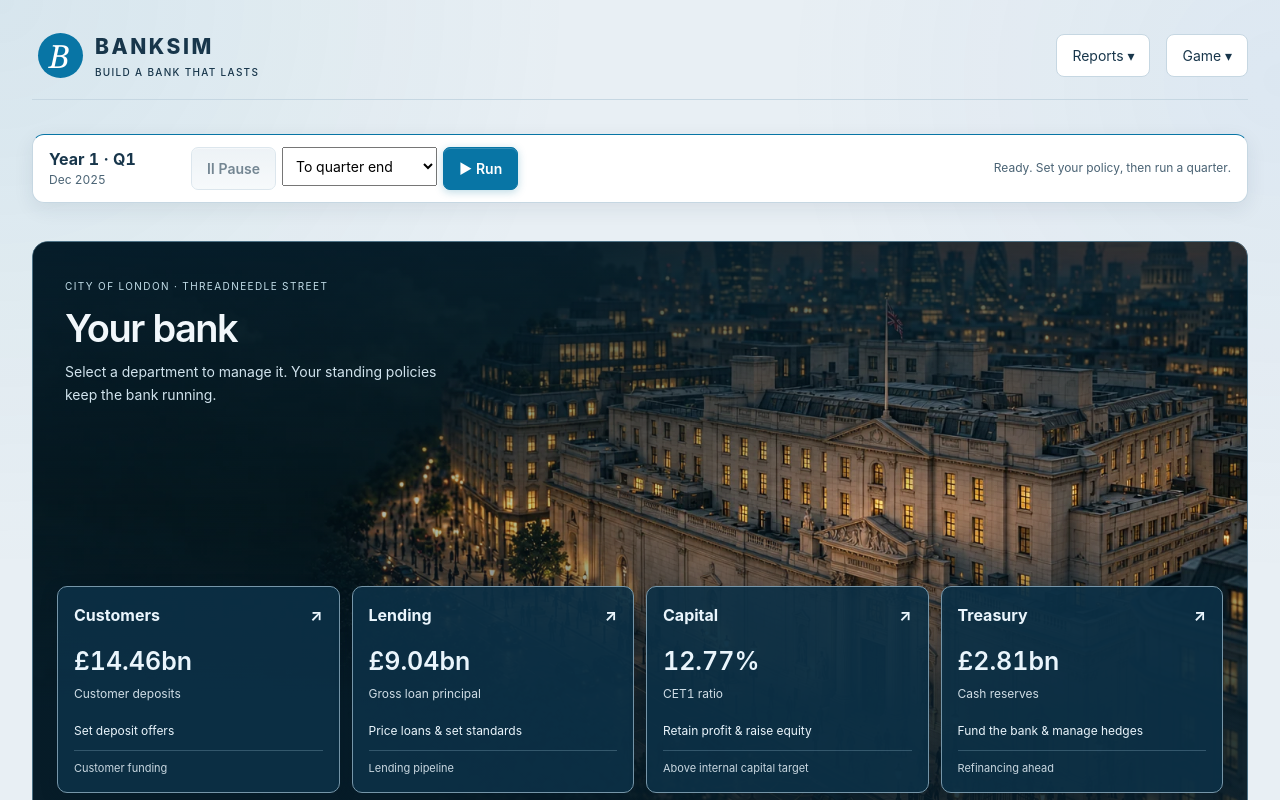
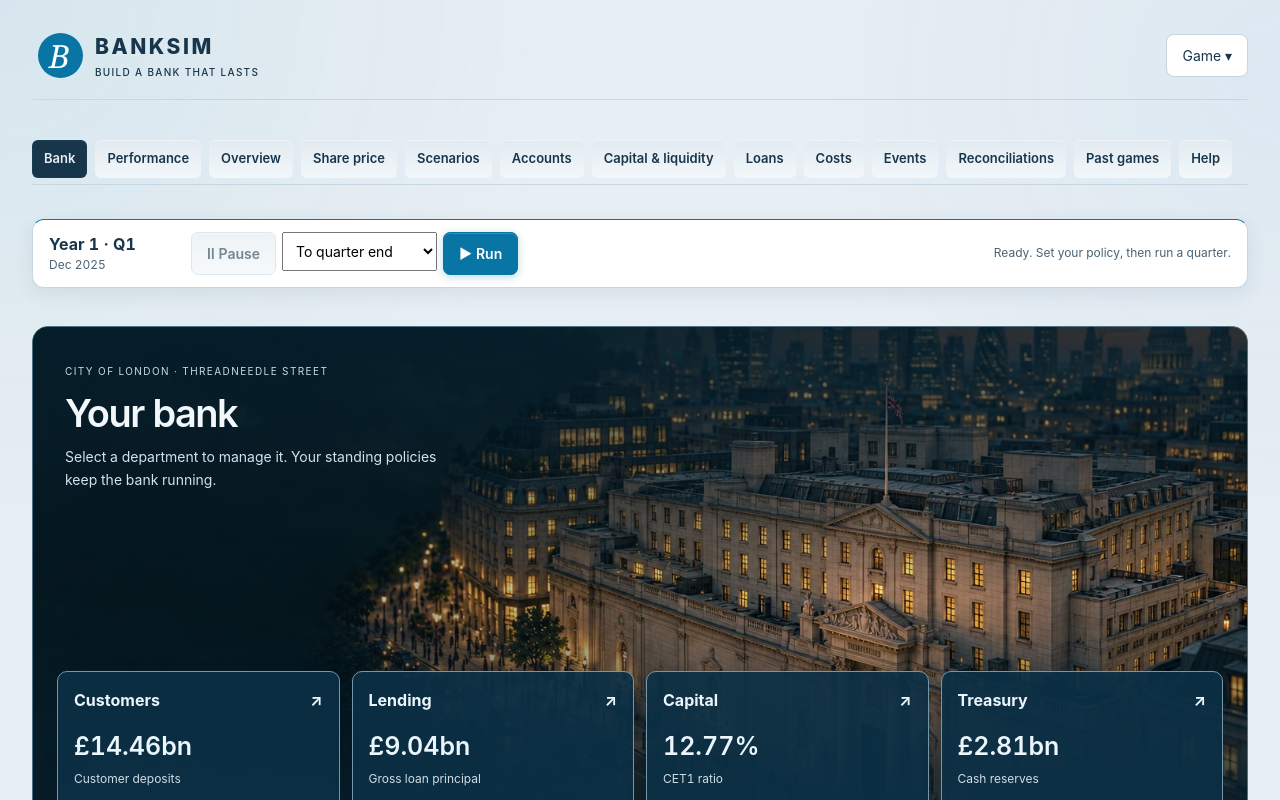
Before and after one commit to andrewlinn957/banksim, a React (Vite) app: page / in a window 1280 px wide. Shown: the top 800 px of the page. Built offline with nearby package versions, Linux system fonts and the light colour scheme.

Commit message:
Expose reports and competitor pricing (#5)

```diff
--- a/src/App.tsx
+++ b/src/App.tsx
@@ -67,6 +67,22 @@ const tabs = [
   'Past games',
   'Help',
 ];
+
+const tabLabels: Record<string, string> = {
+  Boardroom: 'Bank',
+  Performance: 'Performance',
+  Overview: 'Overview',
+  'Share Price': 'Share price',
+  Scenarios: 'Scenarios',
+  Accounts: 'Accounts',
+  Regulatory: 'Capital & liquidity',
+  Loans: 'Loans',
+  Costs: 'Costs',
+  Events: 'Events',
+  Reconciliations: 'Reconciliations',
+  'Past games': 'Past games',
+  Help: 'Help',
+};
 
 interface TabHelpLink {
   label: string;
@@ -743,8 +759,11 @@ const App = () => {
     <div className="app-shell">
       <header className="masthead">
         <button className="brand" onClick={() => setActiveTab('Boardroom')} aria-label="BankSim boardroom"><span className="brand-symbol">B</span><span>BANKSIM<small>BUILD A BANK THAT LASTS</small></span></button>
-        <div className="masthead-actions"><details className="reports-menu"><summary>Reports</summary><nav aria-label="Reports and tools">{tabs.filter(t=>t!=='Boardroom').map(t=><button key={t} onClick={e=>{openReport(t);e.currentTarget.closest('details')?.removeAttribute('open');}}>{t==='Overview'?'Bank overview':t==='Performance'?'Quarterly & annual performance':t==='Loans'?'Loan portfolio':t==='Regulatory'?'Capital & liquidity':t}</button>)}</nav></details><details className="settings-menu"><summary>Game</summary><div><button className="button" onClick={handleSaveCurrentRun}>Save run</button><button className="button" onClick={() => handleStartScenario(null)}>Start a fresh bank</button><button className="button" onClick={handleTutorialButton}>{tutorialButtonLabel}</button><button className="button ghost" onClick={()=>setTheme(t=>t==='light'?'dark':'light')}>Use {theme==='light'?'dark':'light'} theme</button><label>Speed<select value={clockSpeed} onChange={e=>setClockSpeed(Number(e.target.value))}><option value={1500}>1×</option><option value={450}>3×</option></select></label><label className="clock-safety"><input type="checkbox" checked={safetyPause} onChange={e=>setSafetyPause(e.target.checked)}/>Pause when buffers need attention</label></div></details></div>
+        <div className="masthead-actions"><details className="settings-menu"><summary>Game</summary><div><button className="button" onClick={handleSaveCurrentRun}>Save run</button><button className="button" onClick={() => handleStartScenario(null)}>Start a fresh bank</button><button className="button" onClick={handleTutorialButton}>{tutorialButtonLabel}</button><button className="button ghost" onClick={()=>setTheme(t=>t==='light'?'dark':'light')}>Use {theme==='light'?'dark':'light'} theme</button><label>Speed<select value={clockSpeed} onChange={e=>setClockSpeed(Number(e.target.value))}><option value={1500}>1×</option><option value={450}>3×</option></select></label><label className="clock-safety"><input type="checkbox" checked={safetyPause} onChange={e=>setSafetyPause(e.target.checked)}/>Pause when buffers need attention</label></div></details></div>
       </header>
+      <nav className="tabs report-navigation" aria-label="Bank reports and tools">
+        {tabs.map(tab=><button key={tab} className={`tab-button ${activeTab===tab?'active':''}`} aria-current={activeTab===tab?'page':undefined} onClick={()=>tab==='Boardroom'?setActiveTab('Boardroom'):openReport(tab)}>{tabLabels[tab]??tab}</button>)}
+      </nav>
       <section className="time-console compact-clock" aria-label="Simulation time controls">
        <div className="clock-date"><strong>Year {Math.floor((bankState.time.step-stateHistory[0].time.step)/12)+1} · Q{Math.floor((bankState.time.step-stateHistory[0].time.step)%12/3)+1}</strong><span>{bankState.time.date.toLocaleDateString('en-GB',{month:'short',year:'numeric',timeZone:'UTC'})}</span></div>
        <div className="clock-buttons"><button className="button" onClick={pauseClock} disabled={!clockRunning} aria-label="Pause simulation">Ⅱ Pause</button><label><span className="sr-only">Advance time</span><select aria-label="Advance time" value={runPeriod} disabled={clockRunning} onChange={e=>setRunPeriod(e.target.value)}><option value="month">One month</option><option value="quarter">To quarter end</option><option value="year">To year end</option><option value="auto">Continuous</option></select></label><button className="button primary" disabled={bankState.status.hasFailed||parsedActionForm.hasErrors||clockRunning||isTutorialOpen} onClick={()=>startClock(runPeriod==='auto'?Infinity:runPeriod==='month'?1:monthsToPeriodEnd(bankState.time.step-stateHistory[0].time.step,runPeriod==='quarter'?3:12))}>▶ Run</button></div>
--- a/src/components/DepartmentOffice.tsx
+++ b/src/components/DepartmentOffice.tsx
@@ -3,7 +3,7 @@ import { Department, departmentSummary } from '../game/departments';
 import { BoardDecision, boardDecisions } from '../game/boardroom';
 import ActionsPanel, { ActionFormState } from './ActionsPanel';
 import { periodHistory } from '../game/management';
-import { formatCurrency, formatSignedPct } from '../utils/formatters';
+import { formatCurrency, formatPct, formatSignedPct } from '../utils/formatters';
 interface Props {
  department:Department; state:BankState; history:BankState[]; form:ActionFormState;
  errors:Partial<Record<keyof ActionFormState,string>>; hasErrors:boolean; selected:string[];
@@ -15,10 +15,22 @@ export default function DepartmentOffice({department,state,history,form,errors,h
  const summary=departmentSummary(department,state,history);
  const period=periodHistory(history,3).at(-1);
  const proposals=boardDecisions(state).filter(d=>proposalDepartment[d.id]===department);
+ const competitorRates=department==='Customers'
+  ? [
+    ['Retail savings',state.market.competitorRetailDepositRate],
+    ['Business deposits',state.market.competitorCorporateDepositRate??state.market.competitorRetailDepositRate],
+   ] as const
+  : department==='Lending'
+   ? [
+     ['New mortgages',state.market.competitorMortgageRate],
+     ['Business loans',state.market.riskFreeLong+state.market.corporateLoanSpread],
+    ] as const
+   : [];
  return <div className="department-office">
   <p className="office-status">{summary.status}<small>{period?`${period.label} · ${period.months}/3 months closed`:'Opening position · no months closed'}</small></p>
   <dl className="department-metrics">{summary.metrics.map(m=><div key={m.label}><dt>{m.label}</dt><dd>{m.value}</dd></div>)}</dl>
   <p className="department-consequence">{summary.explanation}</p>
+  {competitorRates.length>0&&<section className="competitor-rates" aria-label="Competitor rates"><div><strong>Competitor rates</strong><small>Current market offers</small></div><dl>{competitorRates.map(([label,rate])=><div key={label}><dt>{label}</dt><dd>{formatPct(rate)}</dd></div>)}</dl></section>}
   {proposals.length>0&&<details className="department-advanced"><summary>Advice from your department head</summary>{proposals.map(d=><article className="office-advice" key={d.id}><h3>{d.title}</h3><p>{d.benefit}. {d.tradeoff}.</p><button className="button" disabled={state.status.hasFailed} onClick={()=>onDecision(d)}>{selected.includes(d.id)?'In your policy ✓':'Use these terms'}</button></article>)}</details>}
   <ActionsPanel department={department} state={form} onChange={onChange} disabled={state.status.hasFailed} errors={errors} hasValidationErrors={hasErrors} onNavigateHelp={onHelp}/>
   <details className="department-advanced"><summary>Estimate the next close</summary>{estimate?<><p className="muted">Whole-bank estimate with all queued policies and orders. This is not the isolated impact of this department.</p><dl className="department-metrics"><div><dt>Estimated monthly profit</dt><dd>{formatCurrency(estimate.financial.incomeStatement.netIncome)}</dd></div><div><dt>Estimated CET1 ratio movement</dt><dd>{formatSignedPct(estimate.risk.riskMetrics.cet1Ratio-state.risk.riskMetrics.cet1Ratio)}</dd></div></dl></>:<p>Pause time and correct any invalid inputs to calculate an estimate.</p>}</details>
--- a/src/styles.css
+++ b/src/styles.css
@@ -1301,7 +1301,7 @@ summary { cursor:pointer; }
 .profit-track>div { position:absolute; bottom:50%; max-height:65px; }
 .profit-track>div.negative { bottom:auto; top:50%; border-radius:0 0 4px 4px; }
 
-/* The bank is the main surface. Reports are secondary; departments own decisions. */
+/* The bank is the main surface; departments own decisions. */
 .bank-workspace { display:grid; grid-template-columns:minmax(0,1fr); gap:20px; align-items:start; }
 .bank-workspace.with-department { grid-template-columns:minmax(0,1.2fr) minmax(380px,1fr); }
 .bank-map { position:relative; display:flex; flex-direction:column; justify-content:space-between; min-height:610px; overflow:hidden; border-radius:16px; isolation:isolate; color:#f1f7fb; background:#102c3c url('./assets/bank-district.webp') 65% center/cover no-repeat; border:1px solid #4d7185; }
@@ -1347,15 +1347,15 @@ summary { cursor:pointer; }
 .department-office .field input { width:100%; max-width:none; font-size:16px; }
 .department-office .stack { gap:16px; }
 .report-link { justify-self:start; }
-.reports-menu,.settings-menu { position:relative; font-size:14px; }
-.reports-menu>summary,.settings-menu>summary { padding:10px 15px; border:1px solid var(--border); background:var(--panel); border-radius:8px; list-style:none; }
-.reports-menu>summary::after,.settings-menu>summary::after { content:' ▾'; }
-.reports-menu>nav,.settings-menu>div { position:absolute; top:calc(100% + 8px); right:0; min-width:260px; z-index:60; padding:12px; background:var(--panel); border:1px solid var(--border); border-radius:12px; box-shadow:var(--overlay-shadow); display:grid; gap:4px; }
-.reports-menu nav button { border:0; background:none; text-align:left; padding:10px 12px; color:var(--text); cursor:pointer; font-size:14px; border-radius:6px; }
-.reports-menu nav button:hover { background:var(--bg-2); }
+.settings-menu { position:relative; font-size:14px; }
+.settings-menu>summary { padding:10px 15px; border:1px solid var(--border); background:var(--panel); border-radius:8px; list-style:none; }
+.settings-menu>summary::after { content:' ▾'; }
+.settings-menu>div { position:absolute; top:calc(100% + 8px); right:0; min-width:260px; z-index:60; padding:12px; background:var(--panel); border:1px solid var(--border); border-radius:12px; box-shadow:var(--overlay-shadow); display:grid; gap:4px; }
 .settings-menu>div { gap:12px; }
 .settings-menu label { display:grid; gap:5px; font-size:13px; }
 .settings-menu .clock-safety { display:flex; }
+.report-navigation { margin:0 0 14px; flex-wrap:wrap; overflow:visible; }
+.report-navigation .tab-button { min-height:38px; padding:8px 12px; font-size:13px; }
 .report-breadcrumb { display:flex; align-items:center; flex-wrap:wrap; gap:14px; margin:18px 0; font-size:14px; }
 .report-breadcrumb>span { flex:1; color:var(--muted); }
 .compact-clock { margin-bottom:18px; flex-wrap:nowrap; padding:12px 16px; border-top-width:1px; }
@@ -1368,6 +1368,13 @@ summary { cursor:pointer; }
 @media(max-width:420px) { .compact-clock .clock-buttons { width:100%; justify-content:flex-start; } .reports-menu>nav { right:-60px; } .bank-map-heading { padding:22px 18px; } .department-name { font-size:15px; } .bank-departments { margin-top:60px; } }
 
 .office-status small { display:block; color:var(--muted); font-size:12px; margin-top:5px; }
+.competitor-rates { display:grid; gap:12px; padding:14px 16px; border:1px solid var(--border); border-radius:10px; background:var(--bg-2); }
+.competitor-rates>div { display:flex; justify-content:space-between; align-items:baseline; gap:12px; }
+.competitor-rates>div small { color:var(--muted); }
+.competitor-rates dl { display:grid; grid-template-columns:repeat(2,minmax(0,1fr)); gap:14px; margin:0; }
+.competitor-rates dl>div { display:grid; gap:4px; }
+.competitor-rates dt { color:var(--muted); font-size:12px; }
+.competitor-rates dd { margin:0; font-size:20px; font-weight:650; }
 .department-workspace { scroll-margin-top:95px; }
 
 .compact-clock { position:sticky; top:0; }
```
Also changed, not shown: 2 other files (tests, documents, lock files or other folders).
